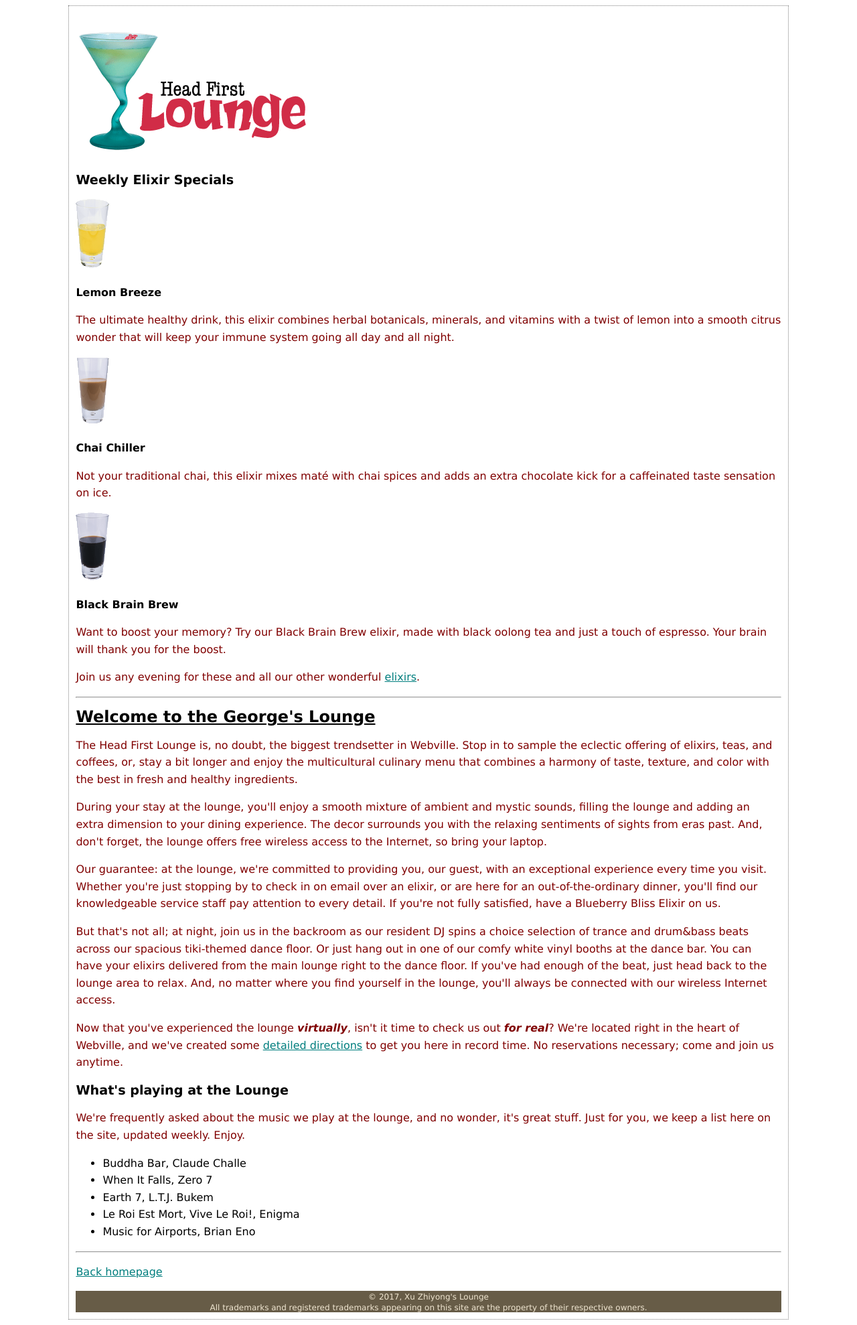
After one commit to focus617/mysite, a Django app: page /index/newLounge in a window 1280 px wide. The commit adds this page. Shown: the whole page at 67% size. Run offline with Django 3.2, Linux system fonts and the light colour scheme.

Commit message:
Add homepages:html following the <<Head First HTML and CSS>>.

```diff
--- a/homepages/urls.py
+++ b/homepages/urls.py
@@ -18,10 +18,10 @@ from homepages import views
 
 app_name = 'homepages'
 urlpatterns = [
-    url(r'^$',                         views.home_page,   name='home'),
+    url(r'^$',                          views.home_page,   name='home'),
     url(r'^datetime$',              views.date_time,  name='datetime'),
-    # url(r'^firstLoughe',          views.firstLoughe,    name='firstLoughe'),
-    # url(r'^newLounge',          views.newLounge,   name='newLounge'),
+    url(r'^firstLoughe',             views.firstLoughe,    name='firstLoughe'),
+    url(r'^newLounge',             views.newLounge,   name='newLounge'),
     # url(r'^myFirstJavaScript',  views.myFirstJavaScript,  name='myFirstJavaScript'),
     # url(r'^json',                    views.json,             name='json'),
     # # url(r'^webui',                  webui.draw_picture, name='show_picture'),
--- a/homepages/views.py
+++ b/homepages/views.py
@@ -14,3 +14,19 @@ def date_time(request, offset=0):
         raise Http404()
     now = datetime.datetime.now() + datetime.timedelta(hours=offset_)
     return render(request, 'homepages/datetime.html', {"current_datetime": now})
+
+
+def firstLoughe(request):
+    return render(request, 'homepages/firstLoughe.html')
+
+
+def newLounge(request):
+    return render(request, 'homepages/newLounge.html')
+
+
+def myFirstJavaScript(request):
+    return render(request, 'homepages/myFirstJavaScript.html')
+
+
+def json(request):
+    return render(request, 'homepages/json/json.html')
--- /dev/null
+++ b/templates/homepages/newLounge.html
@@ -0,0 +1,128 @@
+<!DOCTYPE html>
+<html>
+  <head>
+    <meta charset="utf-8">
+    <title>New Lounge</title>
+    <link type="text/css" rel="stylesheet" href="/static/base.css">
+  </head>
+  <body>
+    <p><img src="/static/images/logo.gif" alt="Head First Lounge"></p>
+    <div id="elixirs">
+      <h2>Weekly Elixir Specials</h2>
+      <p>
+        <img src="/static/images/yellow.gif" alt="Lemon Breeze Elixir">
+      </p>
+      <h3>Lemon Breeze</h3>
+      <p>
+        The ultimate healthy drink, this elixir combines
+        herbal botanicals, minerals, and vitamins with
+        a twist of lemon into a smooth citrus wonder
+        that will keep your immune system going all
+        day and all night.
+      </p>
+
+      <p>
+        <img src="/static/images/chai.gif" alt="Chai Chiller Elixir">
+      </p>
+      <h3>Chai Chiller</h3>
+      <p>
+        Not your traditional chai, this elixir mixes mat&eacute;
+        with chai spices and adds an extra chocolate kick for
+        a caffeinated taste sensation on ice.
+      </p>
+
+      <p>
+        <img src="/static/images/black.gif" alt="Black Brain Brew Elixir">
+      </p>
+      <h3>Black Brain Brew</h3>
+      <p>
+        Want to boost your memory?  Try our Black Brain Brew
+        elixir, made with black oolong tea and just a touch
+        of espresso.  Your brain will thank you for the boost.
+      </p>
+
+      <p>
+        Join us any evening for these and all our
+        other wonderful
+        <a href="/static/beverages/elixir.html"
+           title="Head First Lounge Elixirs">elixirs</a>.
+      </p>
+    </div>
+
+	<hr>
+
+    <h1>Welcome to the George's Lounge</h1>
+    <p>
+      The Head First Lounge is, no doubt, the biggest trendsetter in Webville.
+      Stop in to sample the eclectic offering of elixirs, teas, and coffees,
+      or, stay a bit longer and enjoy the multicultural culinary menu that
+      combines a harmony of taste, texture, and color with the best in fresh
+      and healthy ingredients.
+    </p>
+
+    <p>
+      During your stay at the lounge, you'll enjoy a smooth mixture of
+      ambient and mystic sounds, filling the lounge and adding an extra dimension
+      to your dining experience. The decor surrounds you with the relaxing sentiments
+      of sights from eras past. And, don't forget, the lounge offers free wireless
+      access to the Internet, so bring your laptop.
+    </p>
+
+    <p class="guarantee">
+      Our guarantee: at the lounge, we're committed to providing you,
+      our guest, with an exceptional experience every time you visit.
+      Whether you're just stopping by to check in on email over an
+      elixir, or are here for an out-of-the-ordinary dinner, you'll
+      find our knowledgeable service staff pay attention to every detail.
+      If you're not fully satisfied, have a Blueberry Bliss Elixir on us.
+    </p>
+
+    <p>
+      But that's not all; at night, join us in the backroom as our resident
+      DJ spins a choice selection of trance and drum&amp;bass beats across
+      our spacious tiki-themed dance floor. Or just hang out in one of our
+      comfy white vinyl booths at the dance bar. You can have your elixirs
+      delivered from the main lounge right to the dance floor. If you've
+      had enough of the beat, just head back to the lounge area to relax.
+      And, no matter where you find yourself in the lounge, you'll always be
+      connected with our wireless Internet access.
+    </p>
+
+    <p>
+      Now that you've experienced the lounge <em>virtually</em>, isn't
+      it time to check us out <em>for real</em>? We're located right
+      in the heart of Webville, and we've created some
+      <a href="/static/about/directions.html"
+         title="Detailed Directions to the Lounge">detailed directions</a>
+      to get you here in record time. No reservations necessary;
+      come and join us anytime.
+    </p>
+
+    <h2>What's playing at the Lounge</h2>
+    <p>
+      We're frequently asked about the music we play at the lounge, and no wonder,
+      it's great stuff. Just for you, we keep a list here on the site, updated weekly.
+      Enjoy.
+    </p>
+    <ul>
+      <li><span class="cd">Buddha Bar</span>, <span class="artist">Claude Challe</span></li>
+      <li><span class="cd">When It Falls</span>, <span class="artist">Zero 7</span></li>
+      <li><span class="cd">Earth 7</span>, <span class="artist">L.T.J. Bukem</span></li>
+      <li><span class="cd">Le Roi Est Mort, Vive Le Roi!</span>, <span class="artist">Enigma</span></li>
+      <li><span class="cd">Music for Airports</span>, <span class="artist">Brian Eno</span></li>
+    </ul>
+
+    <hr>
+	<p>
+		<a href={% url 'homepages:home' %}> Back homepage </a>
+	</p>
+
+    <div id="footer">
+      <small>
+        &copy; 2017, Xu Zhiyong's Lounge<br>
+        All trademarks and registered trademarks appearing on this site are
+        the property of their respective owners.
+      </small>
+    </div>
+  </body>
+</html>
```
Also changed, not shown: templates/homepages/firstLoughe.html (added, +38 -0 lines), templates/homepages/index.html (+13 -13 lines), templates/homepages/myFirstJavaScript.html (added, +98 -0 lines).
